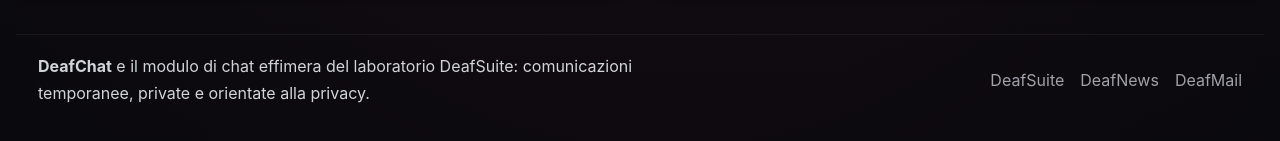
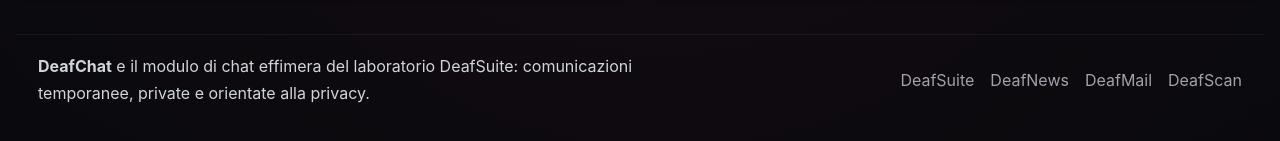
Before and after one commit to masterx98x/deafchat, a React (Vite) app in the folder frontend/: page / in a window 1280 px wide. Shown: the part 2651-2792 px from the top of the page. Built offline with nearby package versions, Linux system fonts and the light colour scheme.

Commit message:
deafscan

```diff
--- a/frontend/src/App.jsx
+++ b/frontend/src/App.jsx
@@ -11,6 +11,7 @@
 const DEAFSUITE_ENTRY_URL = 'https://www.deafsuite.it/?from=deafchat';
 const DEAFNEWS_ENTRY_URL = 'https://deafnews.it/?from=deafchat';
 const DEAFMAIL_ENTRY_URL = 'https://deafmail.deafsuite.it/?from=deafchat';
+const DEAFSCAN_ENTRY_URL = 'https://deafscan.deafsuite.it/?from=deafchat';
 
 function consumeInboundSource(expectedSource) {
   if (typeof window === 'undefined') {
@@ -37,7 +38,7 @@
   const [arrivalSource, setArrivalSource] = useState(null);
 
   useEffect(() => {
-    const inboundSource = consumeInboundSource(['deafsuite', 'deafnews']);
+    const inboundSource = consumeInboundSource(['deafsuite', 'deafnews', 'deafscan']);
     if (!inboundSource) {
       return undefined;
     }
@@ -50,7 +51,11 @@
     return () => window.clearTimeout(timer);
   }, []);
 
-  const arrivalSourceLabel = arrivalSource === 'deafnews' ? 'DeafNews' : 'DeafSuite';
+  const arrivalSourceLabel = {
+    deafnews: 'DeafNews',
+    deafsuite: 'DeafSuite',
+    deafscan: 'DeafScan',
+  }[arrivalSource] || 'DeafSuite';
 
   return (
     <AppShell
@@ -73,6 +78,7 @@
         <AppFooter
           deafSuiteHref={DEAFSUITE_ENTRY_URL}
           deafNewsHref={DEAFNEWS_ENTRY_URL}
+          deafScanHref={DEAFSCAN_ENTRY_URL}
         />
       ) : null}
     </AppShell>
--- a/frontend/src/components/AppFooter.jsx
+++ b/frontend/src/components/AppFooter.jsx
@@ -1,6 +1,7 @@
 export default function AppFooter({
   deafSuiteHref,
   deafNewsHref,
+  deafScanHref,
 }) {
   return (
     <footer className="dc-site-footer">
@@ -19,6 +20,9 @@
           <a href="https://deafmail.deafsuite.it/?from=deafchat">
             DeafMail
           </a>
+          <a href={deafScanHref}>
+            DeafScan
+          </a>
         </div>
       </div>
     </footer>
```
